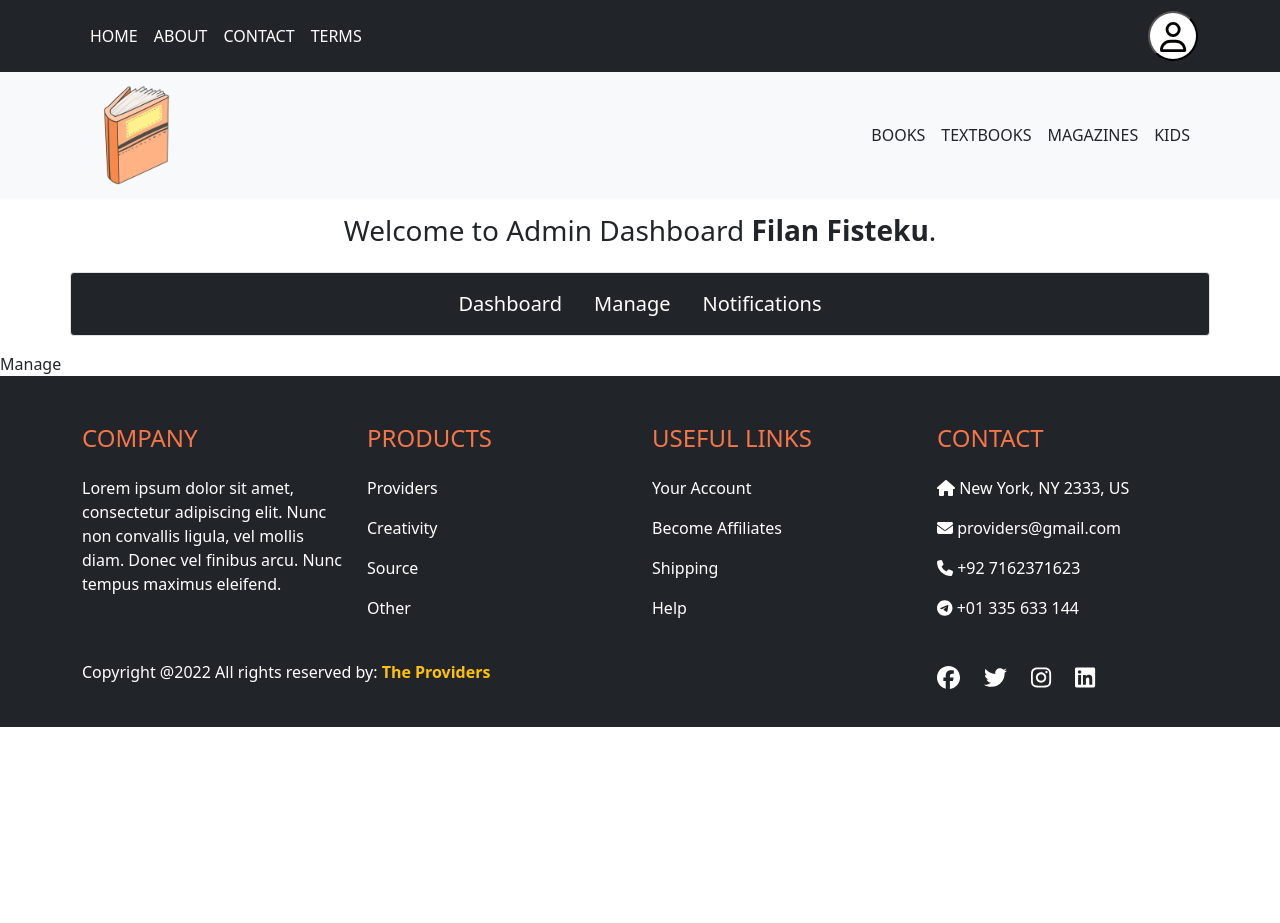
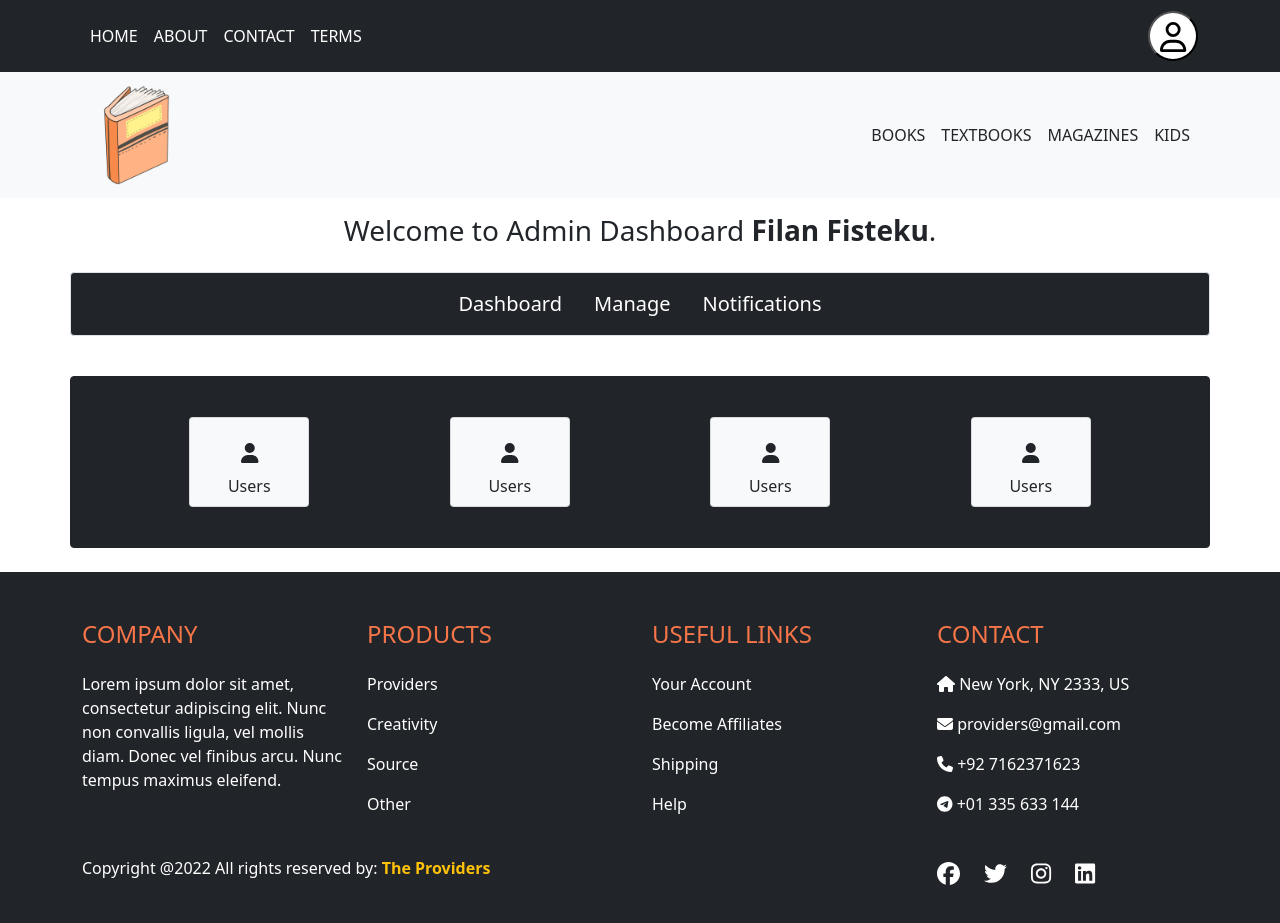
Before and after one commit to Lozjan-J/Online-Bookstore, a React (Create React App) app in the folder client/: page /admin/manage in a window 1280 px wide. Before the commit the page ends 800 px from the top, so only its background shows below. Built offline with nearby package versions, Linux system fonts and the light colour scheme.

Commit message:
ManageCard component

```diff
--- a/client/public/index.html
+++ b/client/public/index.html
@@ -24,7 +24,7 @@
       work correctly both with client-side routing and a non-root public URL.
       Learn how to configure a non-root public URL by running `npm run build`.
     -->
-    <title>React App</title>
+    <title>Online Bookstore</title>
   </head>
   <body>
     <noscript>You need to enable JavaScript to run this app.</noscript>
--- a/client/src/components/Admin/Header.js
+++ b/client/src/components/Admin/Header.js
@@ -1,10 +1,11 @@
 import React from 'react'
 import { Link } from 'react-router-dom';
+import { Container } from 'react-bootstrap';
 
 function Header(){
     return (
         <>
-        <div className='container'>
+        <Container>
             <h3 className='text-center py-3'>Welcome to Admin Dashboard <strong>Filan Fisteku</strong>.</h3>
             <div className='row text-center'>
                 <ul className='list-unstyled border rounded bg-dark text-light py-3'>
@@ -13,7 +14,7 @@ function Header(){
                     <Link to="/admin/notifications" className='text-white list-inline-item mx-3' style={{fontSize: '20px', textDecoration: 'none'}}>Notifications</Link>
                 </ul>
             </div>
-        </div>
+        </Container>
         </>
     )
 }
--- /dev/null
+++ b/client/src/components/Admin/ManageCard.js
@@ -0,0 +1,31 @@
+import React from "react";
+import { Col, Card } from "react-bootstrap";
+import { Link } from "react-router-dom";
+import { FontAwesomeIcon as Icon } from "@fortawesome/react-fontawesome";
+import { faUser } from "@fortawesome/free-solid-svg-icons";
+
+function ManageCard(){
+    const cardSize = {
+        width: "120px",
+        height: "90px",
+    };
+
+    return (
+        <>
+            <Col className="col-6 col-sm-4 col-md-3 text-center">
+            <Card className="mx-auto my-3 bg-light" style={cardSize}>
+              <Link to="/home" className="nav-link text-dark">
+                <Card.Body>
+                  <Card.Title>
+                    <Icon icon={faUser} />
+                  </Card.Title>
+                  <Card.Text>Users</Card.Text>
+                </Card.Body>
+              </Link>
+            </Card>
+          </Col>
+        </>
+    )
+}
+
+export default ManageCard;
--- a/client/src/pages/Admin/Admin.js
+++ b/client/src/pages/Admin/Admin.js
@@ -1,11 +1,15 @@
 import React from 'react'
 import AdminHeader from '../../components/Admin/Header'
+import { Container } from 'react-bootstrap';
 
 function Admin(){
     return (
         <>
         <AdminHeader/>
-        Dashboard
+
+        <Container className="border border-dark mt-3">
+            Dashboard
+        </Container>
         </>
     )
 }
--- a/client/src/pages/Admin/Manage.js
+++ b/client/src/pages/Admin/Manage.js
@@ -1,13 +1,24 @@
-import React from 'react'
-import AdminHeader from '../../components/Admin/Header'
+import React from "react";
+import AdminHeader from "../../components/Admin/Header";
+import { Container, Row } from "react-bootstrap";
+import ManageCard from "../../components/Admin/ManageCard";
 
 function Manage() {
-    return (
-        <>
-        <AdminHeader />
-        Manage
-        </>
-    )
+
+  return (
+    <>
+      <AdminHeader />
+
+      <Container className="border border-dark rounded bg-dark my-4">
+        <Row className="my-4 px-5">
+          <ManageCard />
+          <ManageCard />
+          <ManageCard />
+          <ManageCard />
+        </Row>
+      </Container>
+    </>
+  );
 }
 
 export default Manage;
```
